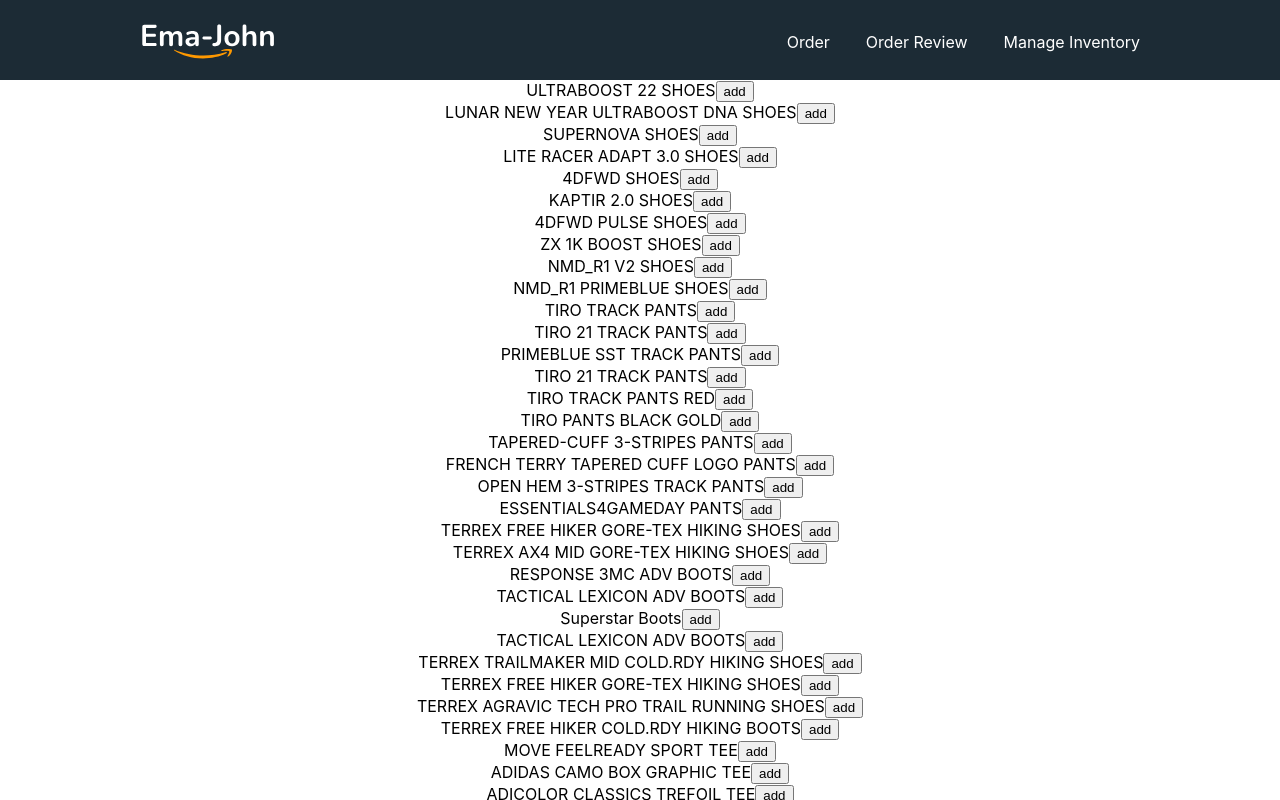
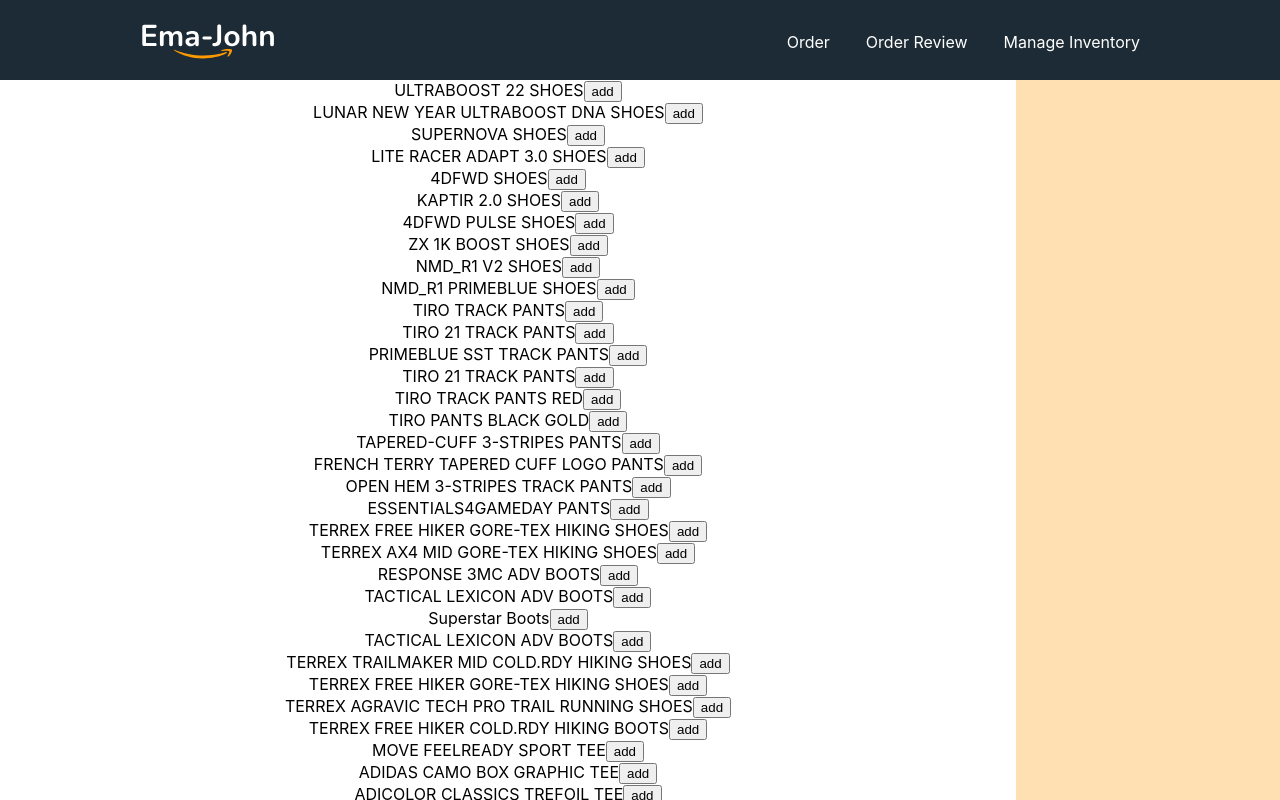
Before and after one commit to aduyti/damstore, a React (Create React App) app: page / in a window 1280 px wide. Shown: the top 800 px of the page. Built offline with nearby package versions, Linux system fonts and the light colour scheme.

Commit message:
shop layout

```diff
--- a/src/App.css
+++ b/src/App.css
@@ -32,6 +32,7 @@
   from {
     transform: rotate(0deg);
   }
+
   to {
     transform: rotate(360deg);
   }
--- a/src/components/Cart/Cart.css
+++ b/src/components/Cart/Cart.css
@@ -0,0 +1,3 @@
+.cart {
+    background-color: rgba(255, 153, 0, 0.3);
+}
--- a/src/components/Cart/Cart.js
+++ b/src/components/Cart/Cart.js
@@ -1,8 +1,9 @@
 import React from 'react';
+import './Cart.css'
 
 const Cart = () => {
     return (
-        <div>
+        <div className="cart">
 
         </div>
     );
--- a/src/components/Header/Header.css
+++ b/src/components/Header/Header.css
@@ -1,6 +1,7 @@
 .header {
     /* width: 100%; */
     /* position: absolute; */
+    /* position: sticky; */
     height: 80px;
     background-color: #1C2B35;
     display: flex;
--- a/src/components/Products/Products.js
+++ /dev/null
@@ -1,24 +0,0 @@
-import React, { useEffect, useState } from 'react';
-import { addToDb } from '../../fakeData/fakeDB.js';
-import Product from '../Product/Product.js';
-
-
-const Products = () => {
-    const [products, setProducts] = useState([]);
-    useEffect(() => {
-        fetch('products.json')
-            .then(res => res.json())
-            .then(data => setProducts(data))
-    }, [])
-    const handelClick = id => addToDb(id);
-
-    return (
-        <div>
-            {
-                products.map(product => <Product product={product} key={product.id} clickHandler={handelClick} />)
-            }
-        </div>
-    );
-};
-
-export default Products;
--- a/src/components/Shop/Shop.css
+++ b/src/components/Shop/Shop.css
@@ -0,0 +1,4 @@
+.shop {
+    display: grid;
+    grid-template-columns: auto 264px;
+}
--- a/src/components/Shop/Shop.js
+++ b/src/components/Shop/Shop.js
@@ -1,13 +1,26 @@
-import React from 'react';
-import Products from '../Products/Products.js';
-import Cart from '../Cart/Cart.js'
+import React, { useEffect, useState } from 'react';
+import { addToDb } from '../../fakeData/fakeDB.js';
+import Product from '../Product/Product.js';
+import Cart from '../Cart/Cart.js';
+import './Shop.css'
 
 const Shop = () => {
+    const [products, setProducts] = useState([]);
+    useEffect(() => {
+        fetch('products.json')
+            .then(res => res.json())
+            .then(data => setProducts(data))
+    }, [])
+    const handelClick = id => addToDb(id);
+
     return (
-        <div>
-            <Products></Products>
+        <div className="shop">
+            <div>
+                {
+                    products.map(product => <Product product={product} key={product.id} clickHandler={handelClick} />)
+                }
+            </div>
             <Cart />
-            shop
         </div>
     );
 };
```
Also changed, not shown: src/components/Products/Products.css (deleted).
